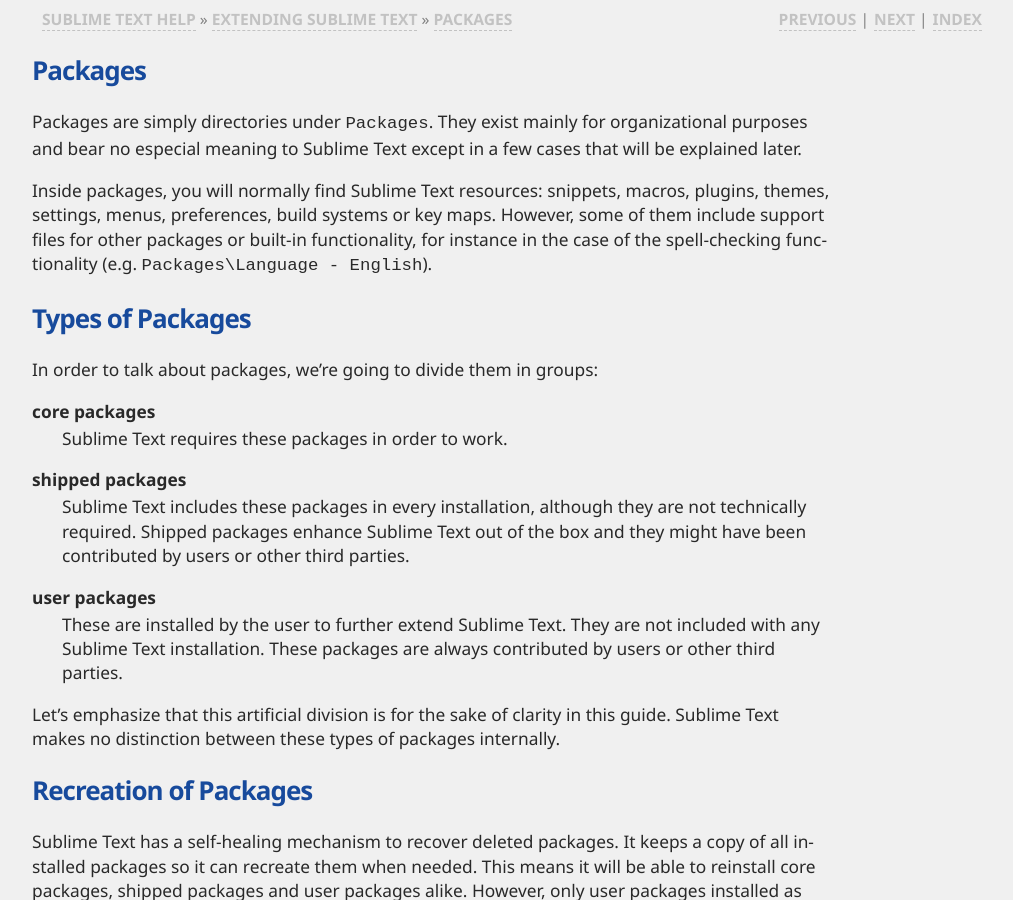
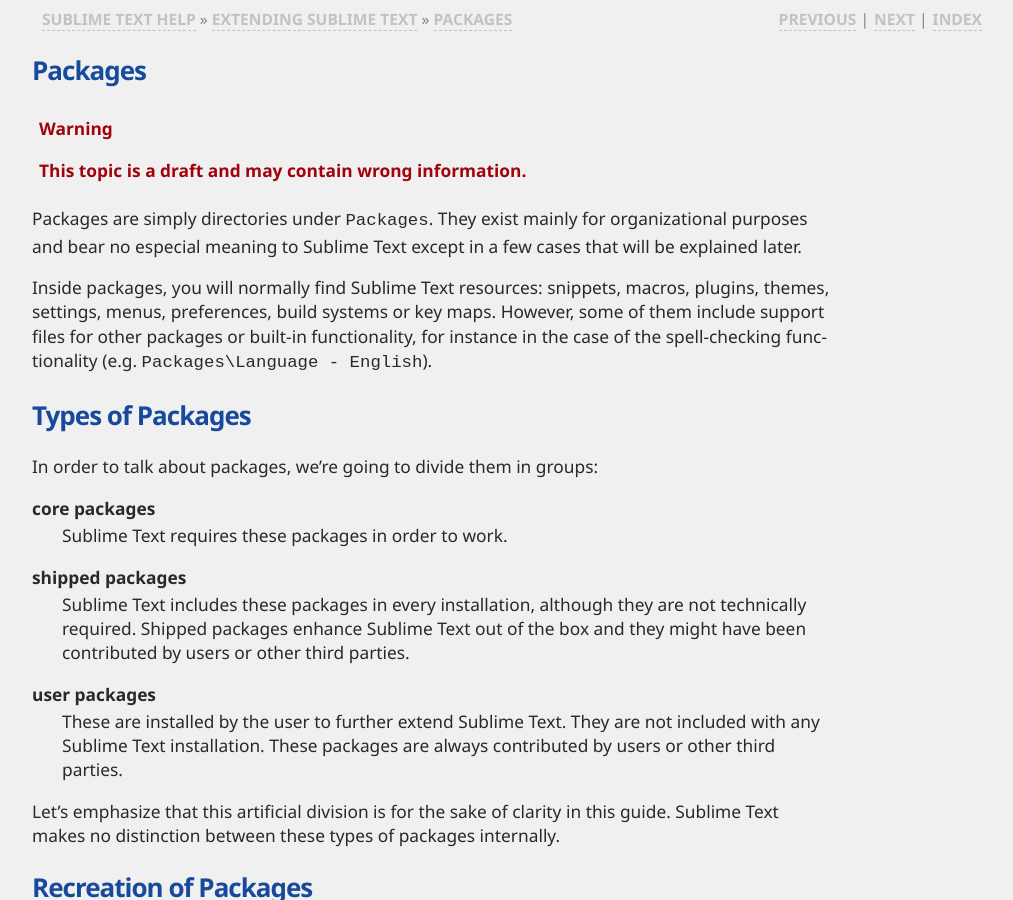
Before and after one commit to guillermooo/sublime-undocs, a Sphinx documentation site: the page built from source/extensibility/packages.rst, in a window 1280 px wide and 900 px high. Shown: the whole window, without its empty margins (128-1141 px from the left). Built offline with Sphinx 7.4.7, drawn with Linux system fonts in a browser that asks for light colours.

Commit message:
Added warning.

```diff
--- a/source/extensibility/packages.rst
+++ b/source/extensibility/packages.rst
@@ -1,5 +1,8 @@
 Packages
 ========
+
+.. warning::
+	This topic is a draft and may contain wrong information.
 
 Packages are simply directories under ``Packages``. They exist mainly for organizational
 purposes and bear no especial meaning to Sublime Text except in a few cases that will be
```
